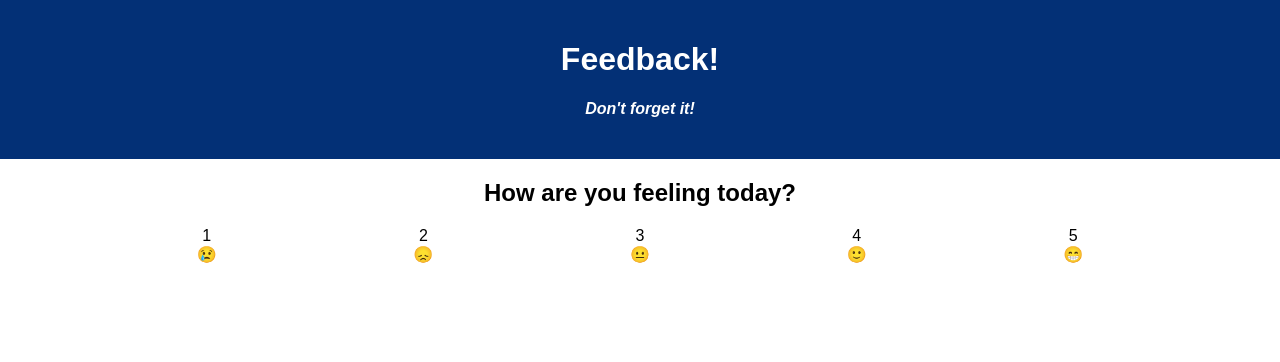
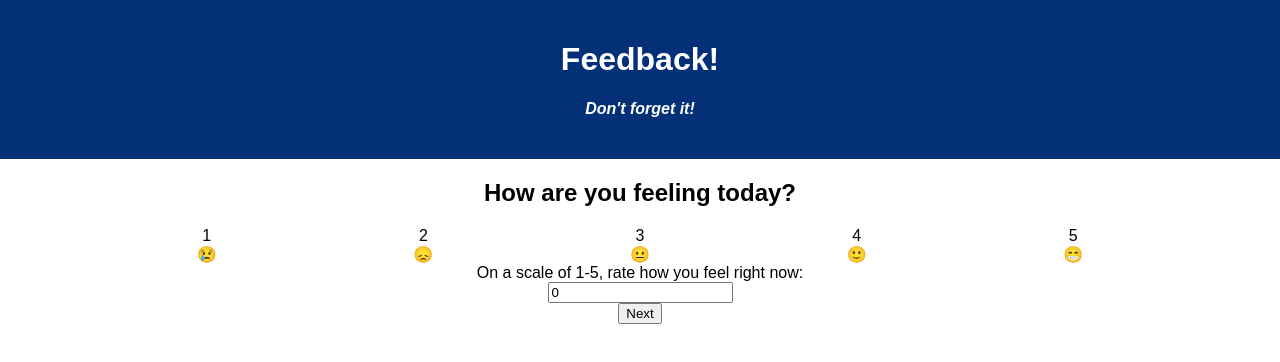
Before and after one commit to smithniamyfse/weekend-redux-feedback-loop, a React (Create React App) app: page /#/feeling in a window 1280 px wide. Shown: the top 362 px of the page. Built offline with nearby package versions, Linux system fonts and the light colour scheme.

Commit message:
FeelingForm: Updated and added form input and ratings scale

```diff
--- a/src/components/FeelingForm/FeelingForm.jsx
+++ b/src/components/FeelingForm/FeelingForm.jsx
@@ -1,4 +1,5 @@
 import React from "react";
+import { useState } from "react";
 import axios from "axios";
 import { useSelector, useDispatch } from "react-redux";
 import {
@@ -12,9 +13,35 @@ import "./FeelingForm.css";
 // http://localhost:3000/#/feeling
 
 function FeelingForm() {
+  const dispatch = useDispatch();
+  const history = useHistory();
 
+  const [feeling, setFeeling] = useState(0);
+
+  const clearFeeling = () => {
+    setFeeling('');
+  };
+
+  const goToUnderstanding = () => {
+    history.push("/understanding");
+  };
+
+  const collectUserFeeling = (event) => {
+    event.preventDefault();
+    console.log("Collecting user feeling: ", feeling);
+
+    dispatch({
+      type: "COLLECT_USER_FEEDBACK",
+      payload: { feeling },
+    });
+
+    clearFeeling();
+
+    goToUnderstanding();
+  }; // end collectUserFeeling function
 
   return (
+    <>
       <section className="feeling-scale-container">
         <h2>How are you feeling today?</h2>
         <div className="feelings-scale-chart">
@@ -44,9 +71,27 @@ function FeelingForm() {
             😁
           </div>
         </div>
-
       </section>
-
+      <section className="form-container">
+        <form onSubmit={collectUserFeeling} className="feeling-rating-form">
+          <label htmlFor="rate-feeling">On a scale of 1-5, rate how you feel right now:</label>
+          <br />
+          <input
+            required
+            type="number"
+            id="rate-feeling"
+            name="rate-feeling"
+            value={feeling}
+            onChange={(event) => setFeeling(Number(event.target.value))}
+          />
+          <footer className="form-footer-next">
+            <button className="submit-feeling-button" type="submit">
+              Next
+            </button>
+          </footer>
+        </form>
+      </section>
+    </>
   );
 }
 
--- a/src/index.js
+++ b/src/index.js
@@ -13,7 +13,7 @@ const userFeedback = (state = [], action) => {
   // Collect user feedback to the userFeedback array
   if (action.type === "COLLECT_USER_FEEDBACK") {
     console.log("User feedback added: ", action.payload);
-    return action.payload;
+    return [...state, action.payload];
   }
   return state;
 };
```
Lines whose indentation alone changed are shown as unchanged.
